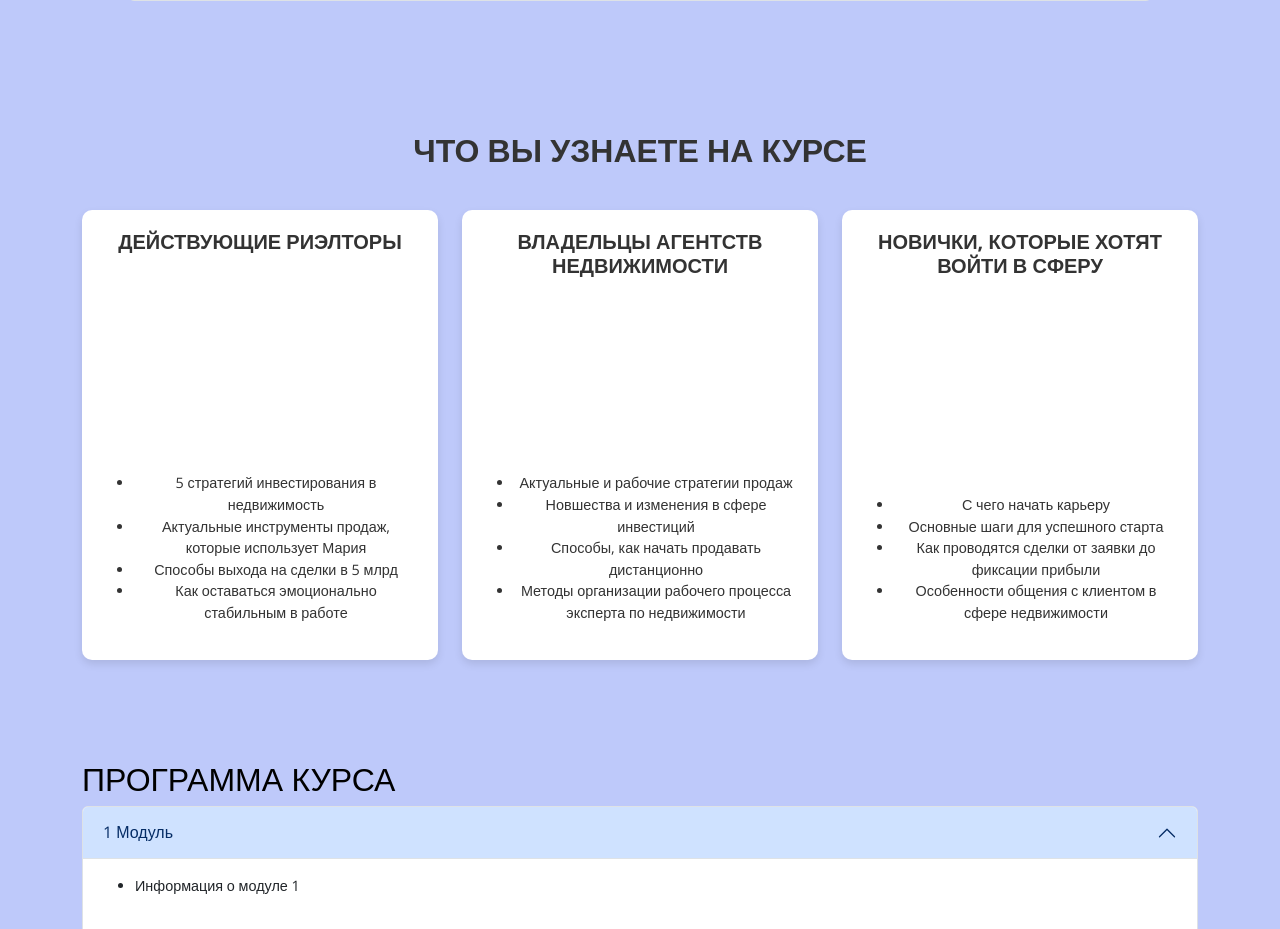
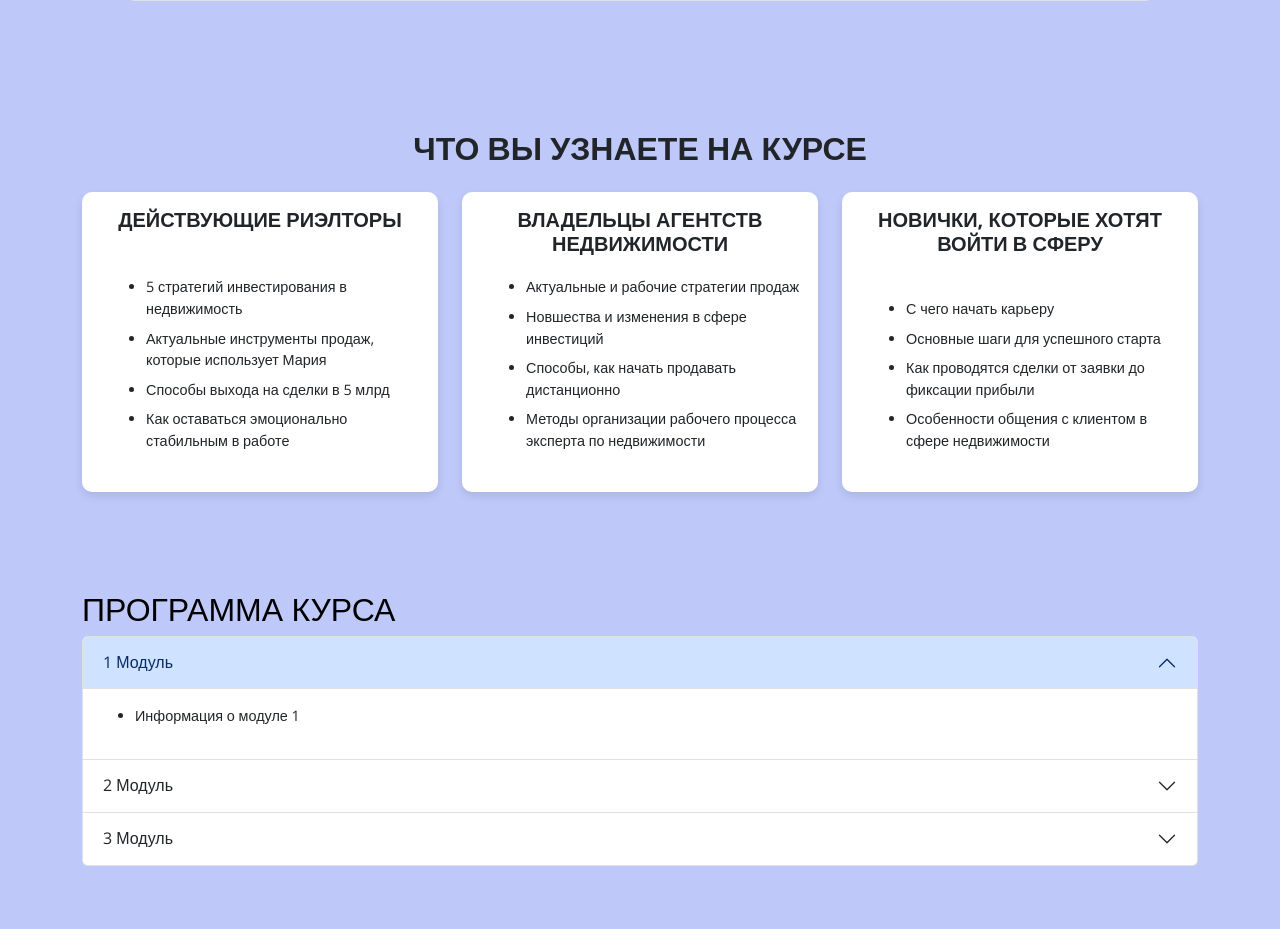
Before and after one commit to pmx-practice/webpractice, a PHP site: page / in a window 1280 px wide. Shown: the part 882-1811 px from the top of the page. Run offline with PHP 8.4, Linux system fonts and the light colour scheme.

Commit message:
courses upd

```diff
--- a/sections/about_lesson.php
+++ b/sections/about_lesson.php
@@ -1,37 +1,38 @@
-<section class="what-you-learn" id="what-you-learn" style="background-color: #bec9fa;">
+<section class="what-you-learn py-5" id="what-you-learn" style="background-color: #bec9fa;">
     <div class="container">
-            <h2 style="text-align: center; color: #333333; font-weight: bold; margin-bottom: 40px;">ЧТО ВЫ УЗНАЕТЕ НА КУРСЕ</h2>
+        <h2 class="text-center text-dark fw-bold mb-4">ЧТО ВЫ УЗНАЕТЕ НА КУРСЕ</h2>
         <div class="row">
             <div class="col-md-4">
-                    <div class="learn-card">
-                        <h5 style="color: #333333; font-weight: bold;">ДЕЙСТВУЮЩИЕ РИЭЛТОРЫ</h5>
-                        <ul style="color: #333333;">
-                            <li>5 стратегий инвестирования в недвижимость</li>
-                            <li>Актуальные инструменты продаж, которые использует Мария</li>
-                            <li>Способы выхода на сделки в 5 млрд</li>
-                            <li>Как оставаться эмоционально стабильным в работе</li>
+                <div class="learn-card p-3" style="min-height: 300px;">
+                    <h5 class="text-dark fw-bold mb-3">ДЕЙСТВУЮЩИЕ РИЭЛТОРЫ</h5>
+                    <!-- Убрал класс list-unstyled, чтобы появились маркеры -->
+                    <ul class="text-dark ms-3" style="list-style-type: disc; text-align: left;">
+                        <li class="mb-2">5 стратегий инвестирования в недвижимость</li>
+                        <li class="mb-2">Актуальные инструменты продаж, которые использует Мария</li>
+                        <li class="mb-2">Способы выхода на сделки в 5 млрд</li>
+                        <li class="mb-2">Как оставаться эмоционально стабильным в работе</li>
                     </ul>
                 </div>
             </div>
             <div class="col-md-4">
-                    <div class="learn-card">
-                        <h5 style="color: #333333; font-weight: bold;">ВЛАДЕЛЬЦЫ АГЕНТСТВ НЕДВИЖИМОСТИ</h5>
-                        <ul style="color: #333333;">
-                            <li>Актуальные и рабочие стратегии продаж</li>
-                            <li>Новшества и изменения в сфере инвестиций</li>
-                            <li>Способы, как начать продавать дистанционно</li>
-                            <li>Методы организации рабочего процесса эксперта по недвижимости</li>
+                <div class="learn-card p-3" style="min-height: 300px;">
+                    <h5 class="text-dark fw-bold mb-3">ВЛАДЕЛЬЦЫ АГЕНТСТВ НЕДВИЖИМОСТИ</h5>
+                    <ul class="text-dark ms-3" style="list-style-type: disc; text-align: left;">
+                        <li class="mb-2">Актуальные и рабочие стратегии продаж</li>
+                        <li class="mb-2">Новшества и изменения в сфере инвестиций</li>
+                        <li class="mb-2">Способы, как начать продавать дистанционно</li>
+                        <li class="mb-2">Методы организации рабочего процесса эксперта по недвижимости</li>
                     </ul>
                 </div>
             </div>
             <div class="col-md-4">
-                    <div class="learn-card">
-                        <h5 style="color: #333333; font-weight: bold;">НОВИЧКИ, КОТОРЫЕ ХОТЯТ ВОЙТИ В СФЕРУ</h5>
-                        <ul style="color: #333333;">
-                            <li>С чего начать карьеру</li>
-                            <li>Основные шаги для успешного старта</li>
-                            <li>Как проводятся сделки от заявки до фиксации прибыли</li>
-                            <li>Особенности общения с клиентом в сфере недвижимости</li>
+                <div class="learn-card p-3" style="min-height: 300px;">
+                    <h5 class="text-dark fw-bold mb-3">НОВИЧКИ, КОТОРЫЕ ХОТЯТ ВОЙТИ В СФЕРУ</h5>
+                    <ul class="text-dark ms-3" style="list-style-type: disc; text-align: left;">
+                        <li class="mb-2">С чего начать карьеру</li>
+                        <li class="mb-2">Основные шаги для успешного старта</li>
+                        <li class="mb-2">Как проводятся сделки от заявки до фиксации прибыли</li>
+                        <li class="mb-2">Особенности общения с клиентом в сфере недвижимости</li>
                     </ul>
                 </div>
             </div>
```
Lines whose indentation alone changed are shown as unchanged.
